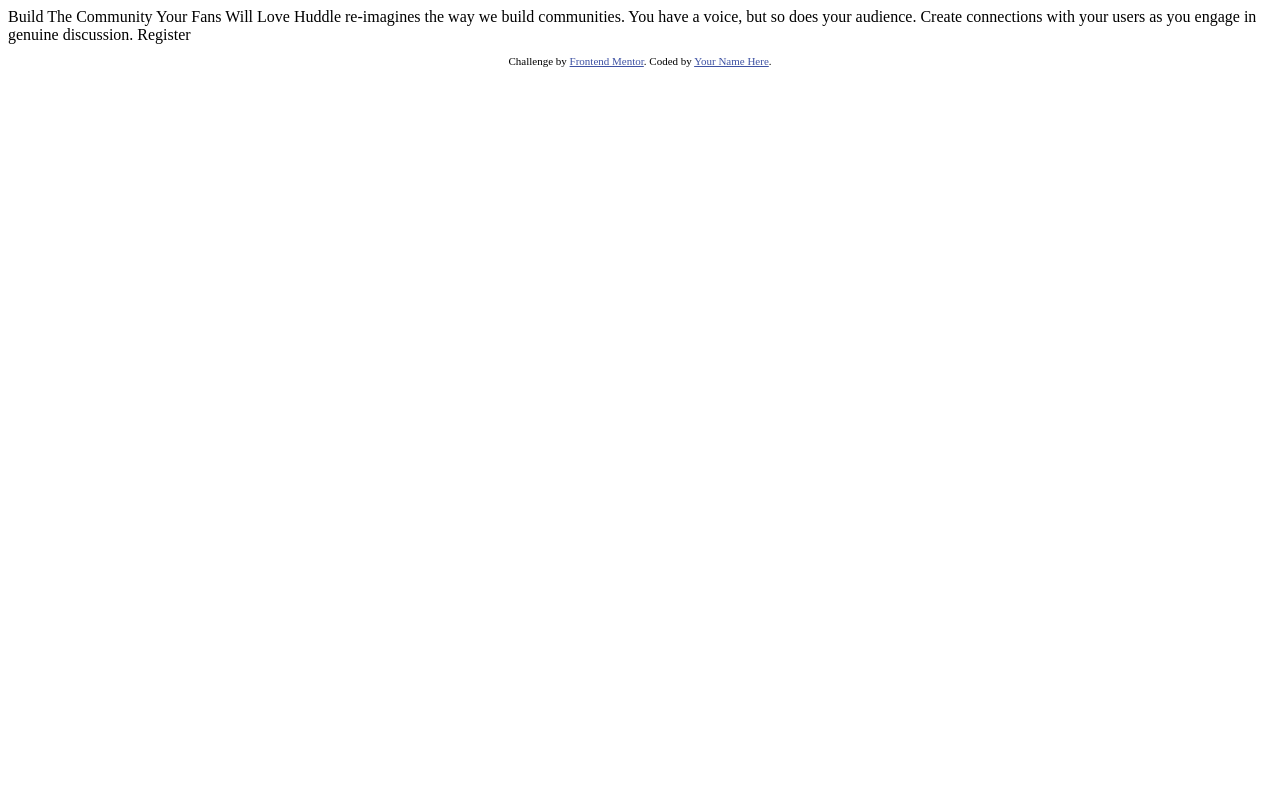
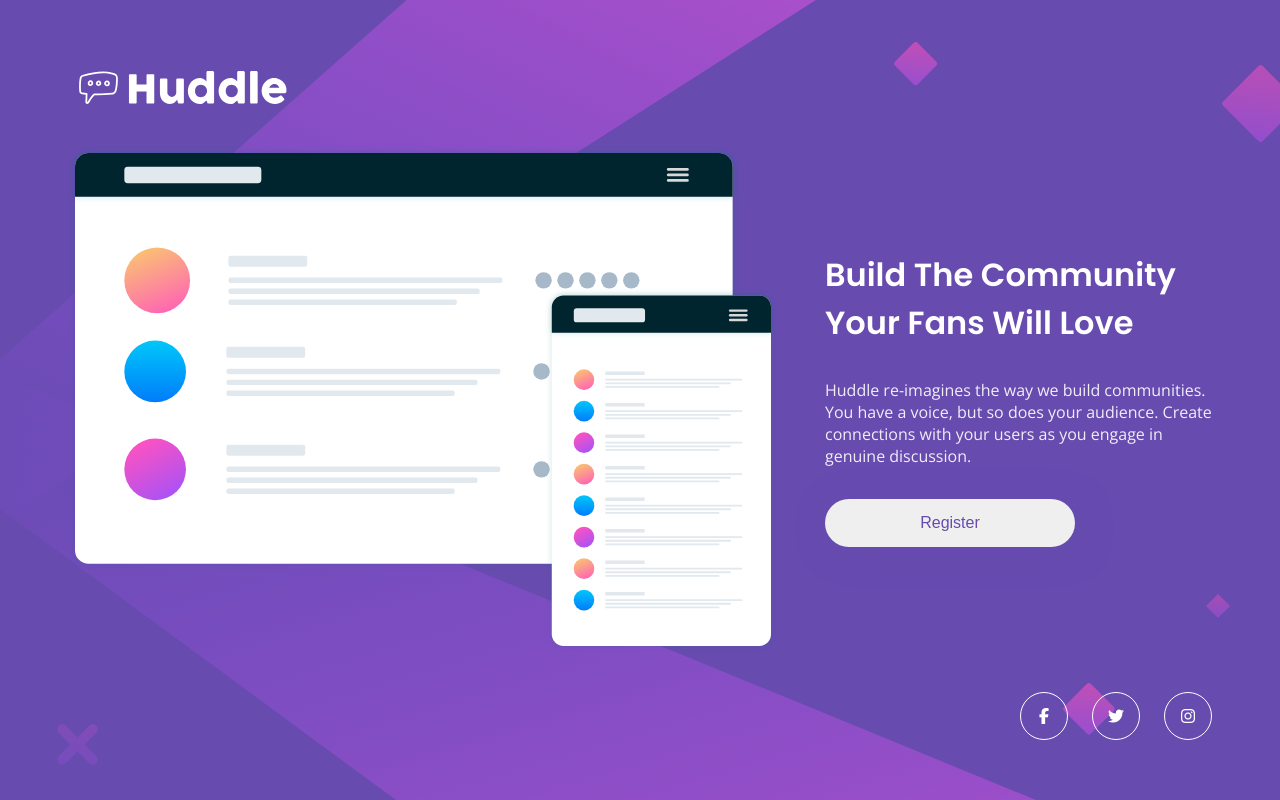
Before and after one commit to MiguelMelo/huddle-landing-page, a plain HTML site: page index.html in a window 1280 px wide. Drawn offline with nearby package versions, Linux system fonts and the light colour scheme.

Commit message:
feat: html structure and styles

```diff
--- a/index.html
+++ b/index.html
@@ -1,33 +1,93 @@
 <!DOCTYPE html>
 <html lang="en">
   <head>
-  <meta charset="UTF-8">
-  <meta name="viewport" content="width=device-width, initial-scale=1.0"> <!-- displays site properly based on user's device -->
+    <meta charset="UTF-8" />
+    <meta name="viewport" content="width=device-width, initial-scale=1.0" />
+    <!-- displays site properly based on user's device -->
 
-  <link rel="icon" type="image/png" sizes="32x32" href="./images/favicon-32x32.png">
+    <link
+      rel="icon"
+      type="image/png"
+      sizes="32x32"
+      href="./images/favicon-32x32.png"
+    />
 
-  <title>Frontend Mentor | Huddle landing page with single introductory section</title>
+    <!-- Main stylesheet -->
+    <link rel="stylesheet" href="styles/main.css" />
 
-  <!-- Feel free to remove these styles or customise in your own stylesheet 👍 -->
+    <!-- Google Fonts -->
+    <link rel="preconnect" href="https://fonts.googleapis.com" />
+    <link rel="preconnect" href="https://fonts.gstatic.com" crossorigin />
+    <link
+      href="https://fonts.googleapis.com/css2?family=Open+Sans&family=Poppins:wght@400;600&display=swap"
+      rel="stylesheet"
+    />
+
+    <!-- Font Awesome -->
+    <script
+      src="https://kit.fontawesome.com/2c9bd34dca.js"
+      crossorigin="anonymous"
+    ></script>
+
+    <title>
+      Frontend Mentor | Huddle landing page with single introductory section
+    </title>
+
+    <!-- Feel free to remove these styles or customise in your own stylesheet 👍
     <style>
       .attribution { font-size: 11px; text-align: center; }
       .attribution a { color: hsl(228, 45%, 44%); }
-  </style>
+    </style> -->
   </head>
   <body>
+    <div class="container">
+      <header>
+        <img src="images/logo.svg" alt="Landing page Logo" class="logo" />
+      </header>
+      <main>
+        <div class="hero">
+          <img
+            src="images/illustration-mockups.svg"
+            alt="Hero illustrations"
+            class="hero-img"
+          />
+          <div class="content">
+            <h1>Build The Community Your Fans Will Love</h1>
+            <p>
+              Huddle re-imagines the way we build communities. You have a voice,
+              but so does your audience. Create connections with your users as
+              you engage in genuine discussion.
+            </p>
+            <button>Register</button>
+          </div>
+        </div>
+        <ul class="social-links">
+          <li>
+            <a href="#">
+              <i class="fa-brands fa-facebook-f"></i>
+            </a>
+          </li>
+          <li>
+            <a href="#">
+              <i class="fa-brands fa-twitter"></i>
+            </a>
+          </li>
+          <li>
+            <a href="#">
+              <i class="fa-brands fa-instagram"></i>
+            </a>
+          </li>
+        </ul>
+      </main>
+    </div>
 
-  Build The Community Your Fans Will Love
-
-  Huddle re-imagines the way we build communities. You have a voice, but so does your audience.
-  Create connections with your users as you engage in genuine discussion.
-
-  Register
-
-  <footer>
+    <!-- <footer>
       <p class="attribution">
-      Challenge by <a href="https://www.frontendmentor.io?ref=challenge" target="_blank">Frontend Mentor</a>.
-      Coded by <a href="#">Your Name Here</a>.
+        Challenge by
+        <a href="https://www.frontendmentor.io?ref=challenge" target="_blank"
+          >Frontend Mentor</a
+        >. Coded by <a href="#">Your Name Here</a>.
       </p>
-  </footer>
+    </footer> -->
   </body>
 </html>
--- /dev/null
+++ b/styles/main.css
@@ -0,0 +1,159 @@
+* {
+  box-sizing: border-box;
+  margin: 0;
+  padding: 0;
+}
+
+body {
+  display: flex;
+  width: 1144px;
+  margin: 0 auto;
+  padding: 60px 0;
+  min-height: 100vh;
+  background: hsl(257, 40%, 49%) url("../images/bg-desktop.svg") no-repeat
+    center;
+  background-size: cover;
+  font-family: "Open Sans", sans-serif;
+}
+
+.logo {
+  width: 224px;
+}
+
+.container {
+  display: flex;
+  flex-direction: column;
+  justify-content: space-between;
+  width: 100%;
+}
+
+.hero {
+  display: flex;
+  gap: 3rem;
+  align-items: center;
+  margin-bottom: 40px;
+}
+
+.hero .hero-img {
+  flex: 1.75;
+  width: 100%;
+  margin: 0 auto;
+}
+
+.content {
+  display: flex;
+  flex-direction: column;
+  flex: 1.25;
+  align-items: flex-start;
+  gap: 2rem;
+}
+
+.content h1 {
+  font-family: "Poppins", sans-serif;
+  font-weight: 600;
+  font-size: 2rem;
+  text-align: start;
+  color: white;
+}
+
+.content p {
+  text-align: start;
+  font-size: 1rem;
+  color: white;
+  opacity: 0.9;
+}
+
+button {
+  padding: 15px;
+  border-radius: 50px;
+  width: 250px;
+  font-size: 1rem;
+  color: hsl(257, 40%, 49%);
+  border: none;
+  box-shadow: 5px 5px 30px hsl(257, 40%, 49%);
+  transition: all 0.1s ease-in;
+}
+
+button:hover {
+  cursor: pointer;
+  background: hsl(300, 69%, 71%);
+  color: white;
+}
+
+.social-links {
+  display: flex;
+  justify-content: flex-end;
+  gap: 1.5rem;
+  list-style-type: none;
+}
+
+.social-links a {
+  text-decoration: none;
+  color: white;
+  border: 1px solid white;
+  border-radius: 50%;
+  width: 48px;
+  height: 48px;
+  display: inline-flex;
+  align-items: center;
+  justify-content: center;
+  transition: all 0.2s ease-in;
+}
+
+.social-links a:hover {
+  color: hsl(300, 69%, 71%);
+  background: white;
+}
+
+@media screen and (max-width: 768px) {
+  body {
+    width: 375px;
+    min-height: 100vh;
+    background: hsl(257, 40%, 49%) url("../images/bg-mobile.svg") no-repeat;
+    background-size: cover;
+  }
+
+  .logo {
+    width: 164px;
+    margin-bottom: 60px;
+  }
+
+  .hero {
+    margin-bottom: 60px;
+    flex-direction: column;
+  }
+
+  .hero .hero-img {
+    margin-bottom: 60px;
+  }
+
+  .content {
+    align-items: center;
+  }
+
+  .content h1 {
+    text-align: center;
+  }
+
+  .content p {
+    text-align: center;
+  }
+
+  .social-links {
+    justify-content: center;
+  }
+}
+
+@media screen and (max-width: 400px) {
+  body {
+    width: 300px;
+  }
+
+  .hero .hero-img {
+    margin-bottom: 40px;
+  }
+
+  .content h1 {
+    font-size: 1.5rem;
+  }
+}
```
Lines whose indentation alone changed are shown as unchanged.
